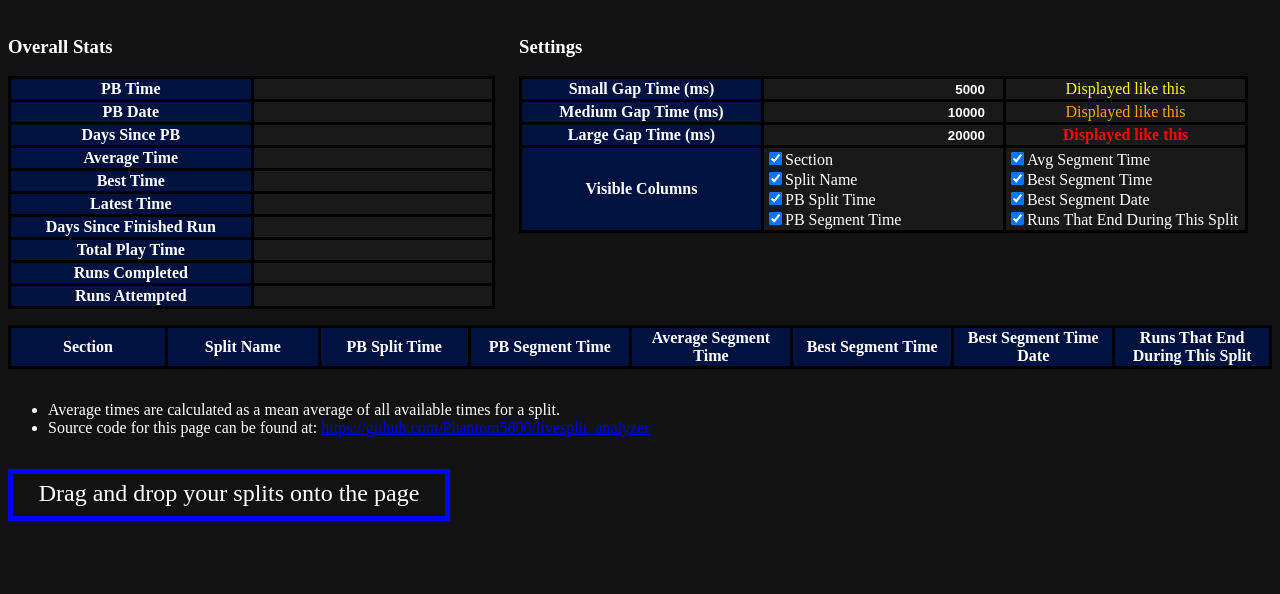
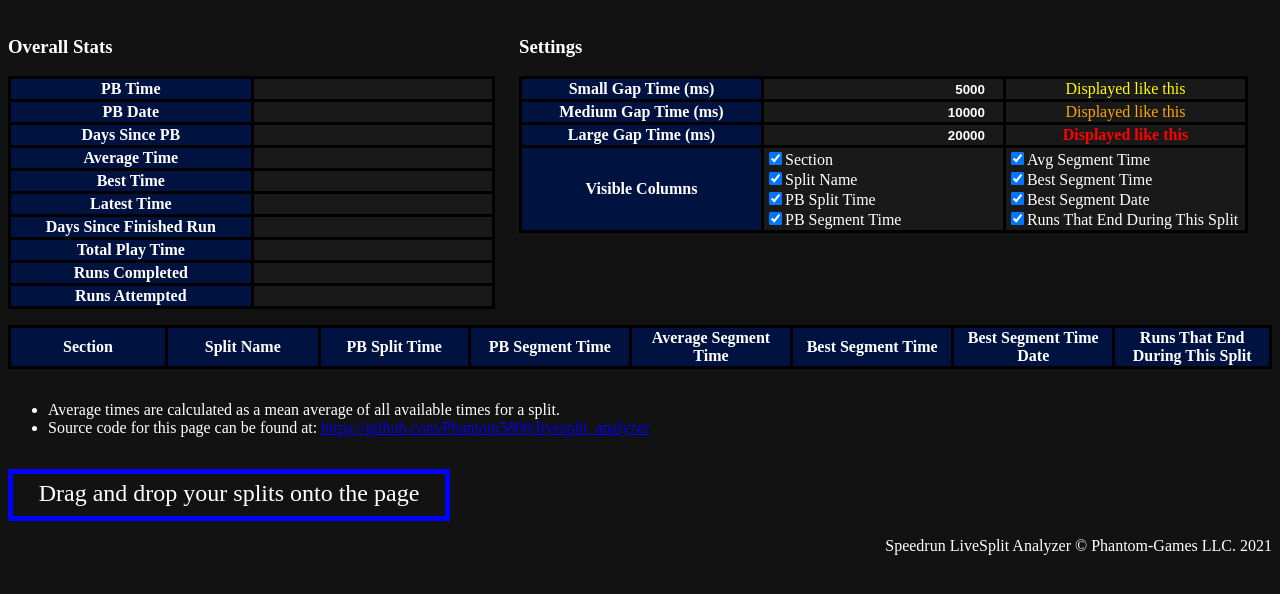
Before and after one commit to Phantom5800/livesplit_analyzer, a plain HTML site: page index.html in a window 1280 px wide. Shown: the part 150-744 px from the top of the page. Drawn offline with nearby package versions, Linux system fonts and the light colour scheme.

Commit message:
Add copyright footer to page

```diff
--- a/index.html
+++ b/index.html
@@ -124,6 +124,9 @@
             <div id="file_upload">
                 Drag and drop your splits onto the page
             </div>
+            <footer style="padding-top: 1em; text-align: right;">
+                Speedrun LiveSplit Analyzer &copy; Phantom-Games LLC. 2021
+            </footer>
         </div>
     </body>
 </html>
```
